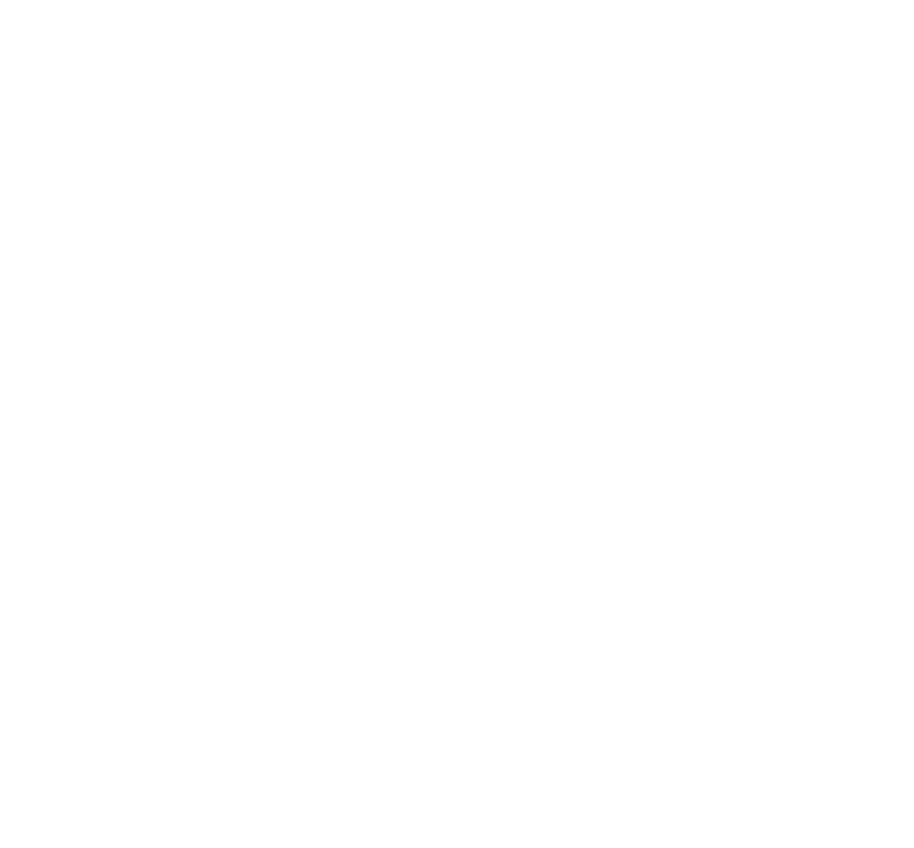
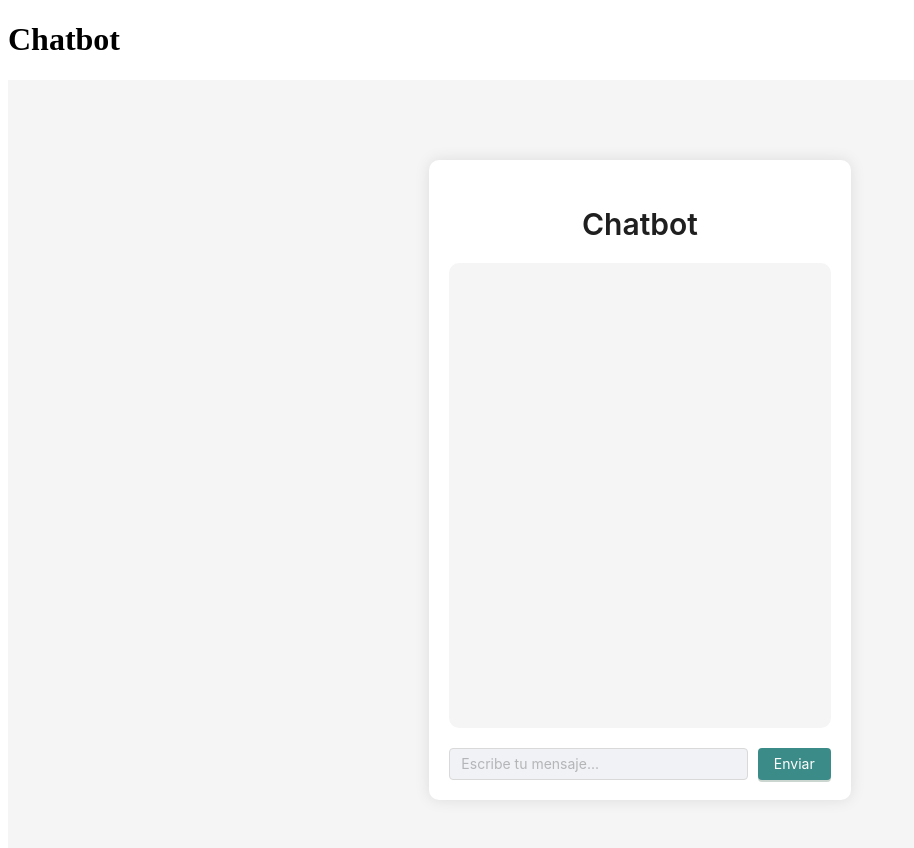
Before and after one commit to HKevinH/dengue-detect, a React (Vite) app in the folder frontend/: page /chat in a window 1280 px wide. Before the commit this address had no page. Shown: the top 848 px of the page, without its empty margins (0-914 px from the left). Before the commit the page ends 800 px from the top, so only its background shows below. Built offline with nearby package versions, Linux system fonts and the light colour scheme.

Commit message:
Creación de vista chat

```diff
--- /dev/null
+++ b/frontend/src/components/molecules/Message.jsx
@@ -0,0 +1,9 @@
+const Message = ({ text, sender }) => {
+  return (
+    <div className={`message ${sender}`}>
+      <p>{text}</p>
+    </div>
+  );
+};
+
+export default Message;
--- /dev/null
+++ b/frontend/src/components/molecules/MessageList.jsx
@@ -0,0 +1,13 @@
+import Message from './Message';
+
+const MessageList = ({ messages }) => {
+  return (
+    <div className="message-list">
+      {messages.map((msg, index) => (
+        <Message key={index} text={msg.text} sender={msg.sender} />
+      ))}
+    </div>
+  );
+};
+
+export default MessageList;
--- /dev/null
+++ b/frontend/src/pages/chatBot/ChatPage.jsx
@@ -0,0 +1,12 @@
+import ChatWindow from './ChatWindow';
+
+const ChatPage = () => {
+  return (
+    <div className="chat-page">
+      <h1>Chatbot</h1>
+      <ChatWindow />
+    </div>
+  );
+};
+
+export default ChatPage;
--- /dev/null
+++ b/frontend/src/pages/chatBot/ChatWindow.jsx
@@ -0,0 +1,72 @@
+import { useState } from 'react';
+import { Row, Col, Layout, Typography, Input as AntInput, Button as AntButton } from 'antd';
+import MessageList from '../../components/molecules/MessageList';
+
+const { Content } = Layout;
+const { Title } = Typography;
+
+const ChatWindow = () => {
+  const [messages, setMessages] = useState([]);
+  const [inputValue, setInputValue] = useState('');
+
+  const handleSend = () => {
+    if (inputValue.trim()) {
+      setMessages([...messages, { text: inputValue, sender: 'user' }]);
+      setInputValue('');
+      //lógica para enviar el mensaje al backend/chatbot
+    }
+  };
+
+  return (
+    <Layout style={{ minHeight: '100vh' }}>
+      <Content>
+        <Row justify="center" align="middle" style={{ minHeight: '100vh' }}>
+          <Col xs={24} sm={16} md={12} lg={8}>
+            <div
+              style={{
+                padding: '20px',
+                background: '#fff',
+                borderRadius: '10px',
+                boxShadow: '0 0 15px rgba(0, 0, 0, 0.1)',
+                height: '80vh',
+                display: 'flex',
+                flexDirection: 'column',
+              }}
+            >
+              <Title level={2} style={{ textAlign: 'center', marginBottom: '20px' }}>
+                Chatbot
+              </Title>
+
+              <div
+                style={{
+                  flex: 1,
+                  overflowY: 'auto',
+                  marginBottom: '20px',
+                  padding: '10px',
+                  backgroundColor: '#f5f5f5',
+                  borderRadius: '10px',
+                }}
+              >
+                <MessageList messages={messages} />
+              </div>
+
+              <div style={{ display: 'flex', alignItems: 'center' }}>
+                <AntInput
+                  value={inputValue}
+                  onChange={(e) => setInputValue(e.target.value)}
+                  placeholder="Escribe tu mensaje..."
+                  style={{ flex: 1, marginRight: '10px' }}
+                />
+                <AntButton type="primary" onClick={handleSend}>
+                  Enviar
+                </AntButton>
+              </div>
+            </div>
+          </Col>
+        </Row>
+      </Content>
+    </Layout>
+  );
+};
+
+export default ChatWindow;
--- a/frontend/src/router/Router.jsx
+++ b/frontend/src/router/Router.jsx
@@ -1,5 +1,6 @@
 import { BrowserRouter, Routes, Route } from "react-router-dom";
 import SignUpPage from "../pages/signUpPage/SignUpPage";
+import ChatPage from "../pages/chatBot/ChatPage";
 
 export const RouterLocation = () => {
   return (
@@ -7,6 +8,7 @@
       <Routes>
         <Route path="/register" element={<SignUpPage login={false} />} />
         <Route path="/login" element={<SignUpPage login={true} />} />
+        <Route path="/chat" element={<ChatPage />} />
       </Routes>
     </BrowserRouter>
   );
```
